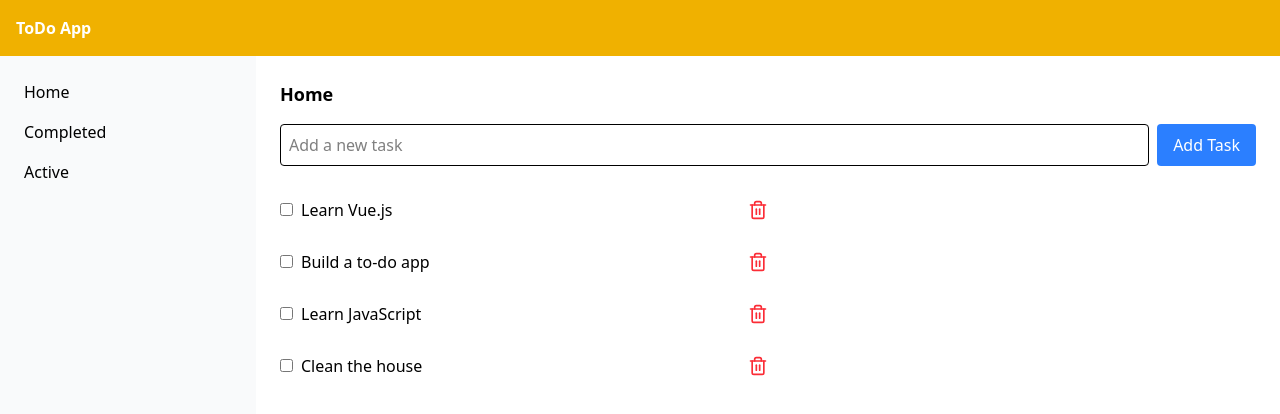
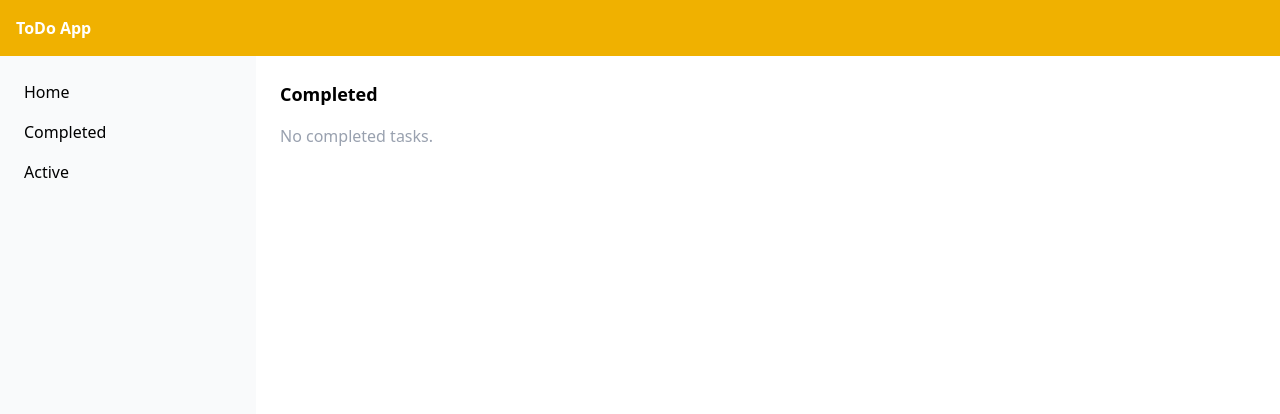
Before and after one commit to Saki0u0/vue2_practice, a Vue app: page /completed in a window 1280 px wide. Shown: the top 414 px of the page. Built offline with nearby package versions, Linux system fonts and the light colour scheme.

Commit message:
router追加/vue3に書き換え

```diff
--- a/package.json
+++ b/package.json
@@ -13,7 +13,7 @@
     "lucide-vue-next": "^0.563.0",
     "tailwindcss": "^4.1.18",
     "vue": "^3.5.27",
-    "vue-router": "^3.6.5"
+    "vue-router": "^4.0.13"
   },
   "devDependencies": {
     "@vitejs/plugin-vue": "^6.0.3",
--- a/src/App.vue
+++ b/src/App.vue
@@ -1,71 +1,42 @@
-<script>
+<script setup>
+import { ref } from 'vue'
 import Layout from './layouts/Layout.vue'
-
-import Home from './pages/Home.vue'
-import Completed from './pages/Completed.vue'
-import Active from './pages/Active.vue'
 
 let id = 0;
 
-export default {
-  components: {
-    Layout,
-  },
-
-  data() {
-    return {
-      currentView: 'Home',
-      todos: [
+const todos = ref([
   { id: id++, text: 'Learn Vue.js', completed: false },
   { id: id++, text: 'Build a to-do app', completed: false },
   { id: id++, text: 'Learn JavaScript', completed: false },
   { id: id++, text: 'Clean the house', completed: false},
-      ],
+])
+
+const addTodo = (text) => {
+  todos.value.push({ id: id++, text, completed: false })
 }
-  },
 
-  computed: {
-    viewComponent() {
-      return {
-        Home,
-        Completed,
-        Active
-      }[this.currentView]
+const toggleTodo = (id) => {
+  const todo = todos.value.find((todo) => todo.id === id)
+  if (todo) todo.completed = !todo.completed
 }
-  },
 
-  methods: {
-    navigate(view) {
-      this.currentView = view
-    },
+const removeTodo = (id) => {
+  todos.value = todos.value.filter((todo) => todo.id !== id)
+}
 
-    addTodo(text) {
-      this.todos.push({ id: id++, text, completed: false })
-    },
-
-    toggleTodo(id) {
-      const todo = this.todos.find((t) => t.id === id)
-      if (todo) {
-        todo.completed = !todo.completed
-      }
-    },
-
-    removeTodo(id) {
-      this.todos = this.todos.filter(todo => todo.id !== id)
-    },
-  }
-}
 </script>
 
 <template>
-  <Layout @navigate="navigate">
+  <Layout>
+    <router-view v-slot="{ Component }">
       <component
-      :is="viewComponent"
+        :is="Component"
         :todos="todos"
         @add="addTodo"
         @toggle="toggleTodo"
         @remove="removeTodo"
       />
+    </router-view>
   </Layout>
 </template>
 
--- a/src/components/Header.vue
+++ b/src/components/Header.vue
@@ -1,4 +1,4 @@
-<script></script>
+<script setup></script>
 
 <template>
   <h1 class="bg-yellow-500 text-white p-4 font-bold">ToDo App</h1>
--- a/src/components/Sidebar.vue
+++ b/src/components/Sidebar.vue
@@ -1,20 +1,18 @@
-<script></script>
+<script setup></script>
 
 <template>
-  <nav class="p-6">
-    <ul>
-      <li @click="$emit('navigate', 'Home')" class="cursor-pointer mb-4 hover:text-gray-300">
+  <nav class="p-6 flex flex-col">
+      <router-link to="/" class="cursor-pointer mb-4 hover:text-gray-300">
         Home
-      </li>
+      </router-link>
 
-      <li @click="$emit('navigate', 'Completed')" class="cursor-pointer mb-4 hover:text-gray-300">
+      <router-link to="/completed" class="cursor-pointer mb-4 hover:text-gray-300">
         Completed
-      </li>
+      </router-link>
 
-      <li @click="$emit('navigate', 'Active')" class="cursor-pointer hover:text-gray-300">
+      <router-link to="/active" class="cursor-pointer hover:text-gray-300">
         Active
-      </li>
-    </ul>
+      </router-link>
   </nav>
 </template>
 
--- a/src/components/TodoItem.vue
+++ b/src/components/TodoItem.vue
@@ -1,18 +1,24 @@
-<script>
+<script setup>
   import { Trash2 } from 'lucide-vue-next';
+  import { toRef } from 'vue';
 
-  export default {
+  const props = defineProps({
+    todo: {
+      type: Object,
+      required: true,
+    },
+  })
 
-    components: {
-      Trash2,
-    },
+  const todo = toRef(props, 'todo')
 
-    props: {
-      todo: {
-        type: Object,
-        required: true,
-      }
-    },
+  const emit = defineEmits(['toggle', 'remove'])
+
+  const onToggle = () => {
+    emit('toggle', todo.value.id)
+  }
+
+  const onRemove = () => {
+    emit('remove', todo.value.id)
   }
 </script>
 
@@ -22,7 +28,7 @@
       <input
         type="checkbox"
         :checked="todo.completed"
-        @change="() => { $emit('toggle', todo.id) }"
+        @change="onToggle"
         class="mr-2 cursor-pointer"
       />
       <span :class="{ 'line-through text-gray-400': todo.completed }">
@@ -30,12 +36,12 @@
       </span>
     </div>
     <button
-      @click="$emit('remove', todo.id)" class="cursor-pointer"
+      @click="onRemove"
+      class="cursor-pointer"
     >
       <Trash2 class="w-5 h-5 text-red-500"/>
     </button>
   </li>
 </template>
 
-<style>
-</style>
+<style scoped></style>
--- a/src/layouts/Layout.vue
+++ b/src/layouts/Layout.vue
@@ -1,13 +1,6 @@
-<script>
-import Header from '@/components/Header.vue';
-import Sidebar from '@/components/Sidebar.vue';
-
-export default {
-  components: {
-    Header,
-    Sidebar
-  }
-}
+<script setup>
+  import Header from '@/components/Header.vue';
+  import Sidebar from '@/components/Sidebar.vue';
 </script>
 
 <template>
@@ -16,7 +9,7 @@
 
     <div class="flex flex-1">
       <aside class="w-64 bg-gray-50">
-        <Sidebar @navigate="$emit('navigate', $event)" />
+        <Sidebar />
       </aside>
 
       <main class="flex-1 p-6">
--- a/src/main.js
+++ b/src/main.js
@@ -1,5 +1,6 @@
 import { createApp } from 'vue'
 import App from './App.vue'
 import './style.css'
+import { router } from './router'
 
-createApp(App).mount('#app')
+createApp(App).use(router).mount('#app')
--- a/src/pages/Active.vue
+++ b/src/pages/Active.vue
@@ -1,22 +1,19 @@
-<script>
+<script setup>
+  import { computed } from 'vue'
   import TodoItem from '@/components/TodoItem.vue';
 
-  export default {
-    components: {
-      TodoItem,
-    },
-    props: {
-      todos: {
-        type: Array,
-        required: true,
-      },
-    },
-    computed: {
-      ActiveTodos() {
-        return (this.todos || []).filter((todo) => !todo.completed);
-      },
-    },
-  }
+  const props = defineProps({
+    todos: {
+      type: Array,
+      required: true,
+    }
+  })
+
+  const emit = defineEmits(['toggle','remove'])
+
+  const ActiveTodos = computed(() => {
+    return (props.todos || []).filter((todo) => !todo.completed)
+  })
 </script>
 
 <template>
@@ -26,8 +23,8 @@
       v-for="todo in ActiveTodos"
       :key="todo.id"
       :todo="todo"
-      @toggle="$emit('toggle', $event)"
-      @remove="$emit('remove', $event)"
+      @toggle="emit('toggle', $event)"
+      @remove="emit('remove', $event)"
     />
   </ul>
   <p v-if="ActiveTodos.length === 0" class="text-gray-400">
--- a/src/pages/Completed.vue
+++ b/src/pages/Completed.vue
@@ -1,24 +1,19 @@
-<script>
+<script setup>
+  import { computed } from 'vue'
   import TodoItem from '@/components/TodoItem.vue';
 
-  export default {
-    components: {
-      TodoItem,
-    },
+  const props = defineProps({
+    todos: {
+      type: Array,
+      required: true,
+    }
+  })
 
-    props: {
-      todos: {
-        type: Array,
-        required: true,
-      },
-    },
+  const emit = defineEmits(['toggle','remove'])
 
-    computed: {
-      completedTodos() {
-        return (this.todos || []).filter((todo) => todo.completed);
-      },
-    },
-  }
+  const completedTodos = computed(() => {
+    return (props.todos || []).filter(todo => todo.completed);
+  })
 </script>
 
 <template>
@@ -28,8 +23,8 @@
       v-for="todo in completedTodos"
       :key="todo.id"
       :todo="todo"
-      @toggle="$emit('toggle', $event)"
-      @remove="$emit('remove', $event)"
+      @toggle="emit('toggle', $event)"
+      @remove="emit('remove', $event)"
     />
     <p v-if="completedTodos.length === 0" class="text-gray-400">
       No completed tasks.
--- a/src/pages/Home.vue
+++ b/src/pages/Home.vue
@@ -1,45 +1,44 @@
-<script>
+<script setup>
+  import { ref } from 'vue'
   import TodoItem from '@/components/TodoItem.vue';
 
-  export default {
+  const props = defineProps({
+    todos: {
+      type: Array,
+      required: true,
+    }
+  })
 
-    components: {
-      TodoItem,
-    },
+  const emit = defineEmits(['add', 'toggle'])
 
-    props: {
-      todos: {
-        type: Array,
-        required: true,
-      }
-    },
+  const newTodo = ref('')
 
-    data() {
-      return { newTodo: '' }
-    },
-
-    methods: {
-      submit() {
-        this.$emit('add', this.newTodo)
-        this.newTodo = ''
-      },
-    },
+  const submit = () => {
+    emit('add', newTodo.value)
+    newTodo.value = ''
   }
 </script>
 
 <template>
   <h2 class="mb-4 text-lg font-semibold">Home</h2>
   <form @submit.prevent="submit" class="flex w-4/5 gap-2 mb-8 sm:w-full">
-    <input v-model="newTodo" required type="text" placeholder="Add a new task" class="flex-1 border p-2 rounded"/>
-    <button class="bg-blue-500 text-white px-4 py-2 rounded cursor-pointer  hover:bg-blue-400 transition">Add Task</button>
+    <input
+      v-model="newTodo"
+      required type="text"
+      placeholder="Add a new task"
+      class="flex-1 border p-2 rounded"
+    />
+    <button class="bg-blue-500 text-white px-4 py-2 rounded cursor-pointer  hover:bg-blue-400 transition">
+      Add Task
+    </button>
   </form>
   <ul class="w-full md:w-1/2">
     <TodoItem
-      v-for="todo in todos"
+      v-for="todo in props.todos"
       :key="todo.id"
       :todo="todo"
-      @toggle="$emit('toggle', $event)"
-      @remove="$emit('remove', $event)"
+      @toggle="emit('toggle', $event)"
+      @remove="emit('remove', $event)"
     />
   </ul>
 </template>
--- /dev/null
+++ b/src/router.js
@@ -0,0 +1,25 @@
+import { createRouter, createWebHistory} from 'vue-router';
+import Home from './pages/Home.vue';
+import Completed from './pages/Completed.vue';
+import Active from './pages/Active.vue';
+
+export const router = createRouter({
+  history: createWebHistory(),
+  routes: [
+    {
+      path: '/',
+      name: 'Home',
+      component: Home,
+    },
+    {
+      path: '/completed',
+      name: 'Completed',
+      component: Completed,
+    },
+    {
+      path: '/active',
+      name: 'Active',
+      component: Active,
+    },
+  ],
+});
```
Also changed, not shown: 1 other file (tests, documents, lock files or other folders). Lines whose indentation alone changed are shown as unchanged.
